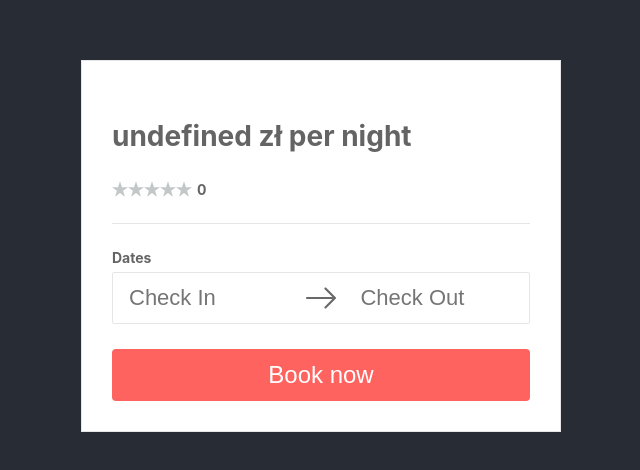
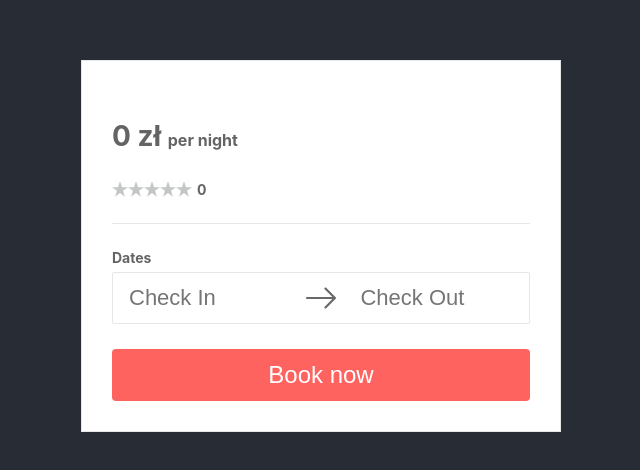
Before and after one commit to jakubrekas1/booking-widget, a React (Create React App) app: page / in a window 1280 px wide. Shown: the part 154-624 px from the top of the page, without its empty margins (319-959 px from the left). Built offline with nearby package versions, Linux system fonts and the light colour scheme.

Commit message:
Change default props in Booking Price component, fix styles;

```diff
--- a/src/components/BookingWidget/BookingWidget.js
+++ b/src/components/BookingWidget/BookingWidget.js
@@ -28,13 +28,14 @@ const BookingWidget = ({
 );
 
 BookingWidget.defaultProps = {
+  amount: 0,
   currency: 'zł',
-  rate: 0,
+  rate: 4,
   votes: 0,
 };
 
 BookingWidget.propTypes = {
-  amount: PropTypes.oneOfType([PropTypes.number, PropTypes.string]).isRequired,
+  amount: PropTypes.oneOfType([PropTypes.number, PropTypes.string]),
   currency: PropTypes.string,
   rate: PropTypes.number,
   votes: PropTypes.oneOfType([PropTypes.number, PropTypes.string]),
--- a/src/components/BookingWidget/components/BookingPrice/BookingPrice.js
+++ b/src/components/BookingWidget/components/BookingPrice/BookingPrice.js
@@ -13,11 +13,12 @@ const BookingPrice = ({ amount, currency }) => (
 );
 
 BookingPrice.defaultProps = {
+  amount: 0,
   currency: 'zł',
 };
 
 BookingPrice.propTypes = {
-  amount: PropTypes.oneOfType([PropTypes.number, PropTypes.string]).isRequired,
+  amount: PropTypes.oneOfType([PropTypes.number, PropTypes.string]),
   currency: PropTypes.string,
 };
 
--- a/src/components/BookingWidget/components/BookingPrice/styles.scss
+++ b/src/components/BookingWidget/components/BookingPrice/styles.scss
@@ -1,7 +1,13 @@
 @import '../../../../assets/styles/colors';
 
 .booking-price{
-  font-size: 28px;
-  font-weight: bold;
-  color: $black;
+  &__value {
+    font-size: 28px;
+    font-weight: bold;
+    color: $black;
+  }
+
+  &__label {
+    font-size: 16px;
+  }
 }
```
Also changed, not shown: 1 other file (tests, documents, lock files or other folders).
